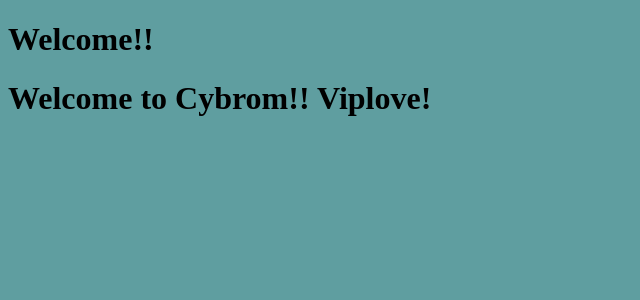
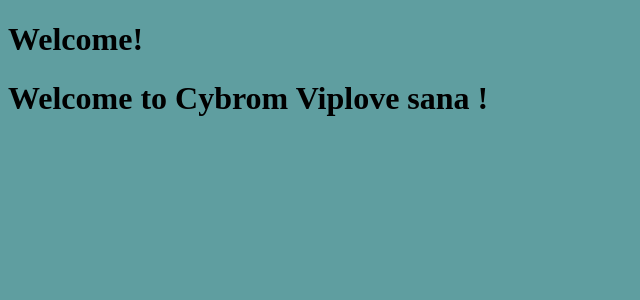
Before and after one commit to Viplovesana/React-js, a React (Vite) app: page / in a window 1280 px wide. Shown: the top 300 px of the page, without its empty margins (0-640 px from the left). Built offline with nearby package versions, Linux system fonts and the light colour scheme.

Commit message:
new commit

```diff
--- a/src/App.jsx
+++ b/src/App.jsx
@@ -997,12 +997,14 @@
 // export {mycontext}
 
 //.................................................................................................///
-import Cybrom from "./Cybrom";
 
-const App=()=>{
+
+import Cybrom from "./Cybrom"
+
+const App =()=>{
   return(
     <>
-    <h1>Welcome!!</h1>
+    <h1>Welcome!</h1>
     <Cybrom/>
     </>
   )
--- a/src/Cybrom.jsx
+++ b/src/Cybrom.jsx
@@ -1,14 +1,13 @@
+
 import { mycontext } from "./usercontext";
 import { useContext } from "react";
 
-
 const Cybrom=()=>{
-    const {name}=useContext(mycontext);
+    const{name}=useContext(mycontext);
     return(
         <>
-        <h1>Welcome to Cybrom!! {name}</h1>
-
+        <h1>Welcome to Cybrom {name}</h1>
         </>
     )
-}
+};
 export default Cybrom;
--- a/src/main.jsx
+++ b/src/main.jsx
@@ -6,10 +6,11 @@ import Usercontext from './usercontext';
 
 
 createRoot(document.getElementById('root')).render(
+   <Usercontext>
+       <App />
+   </Usercontext>
 
-     <Usercontext>
-        <App />
-     </Usercontext>
+
 
 
 )
--- a/src/usercontext.jsx
+++ b/src/usercontext.jsx
@@ -1,15 +1,18 @@
+
+
+
+
 import { useState,createContext } from "react";
 
 const mycontext=createContext();
 
 const Usercontext=({children})=>{
-    const[name,setName]=useState("Viplove!");
+    const[name,setName]=useState("Viplove sana !")
     return(
         <>
-        <mycontext.Provider value={{name}}>
+       <mycontext.Provider value={{name}}>
             {children}
-        </mycontext.Provider>
-
+       </mycontext.Provider>
         </>
     )
 }
```
